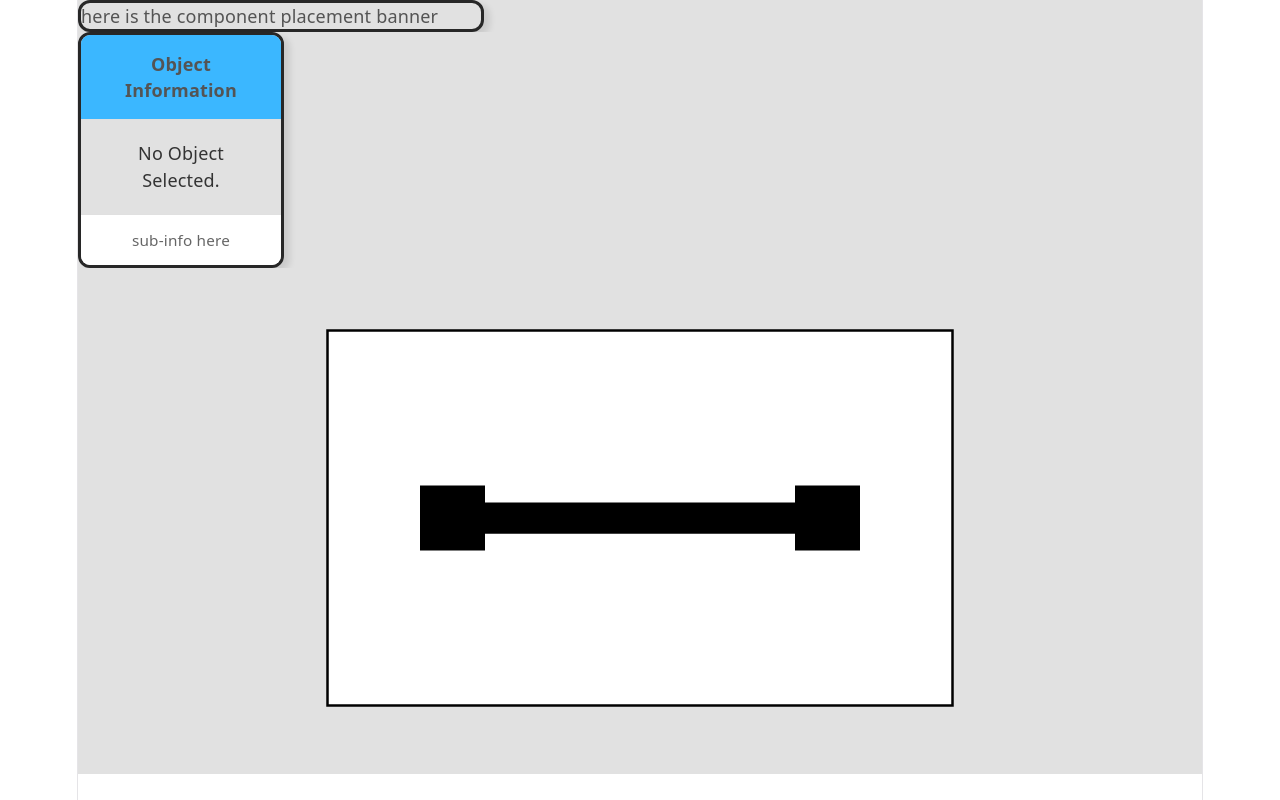
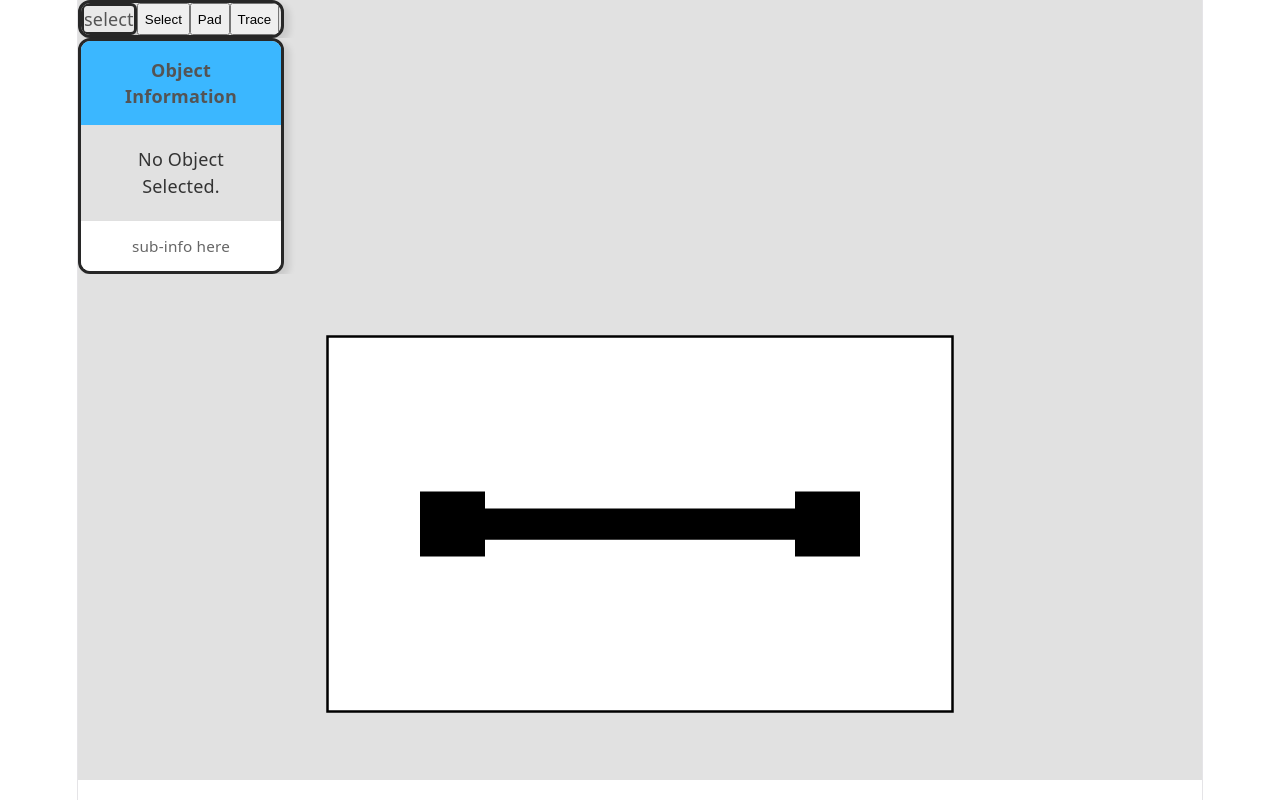
Before and after one commit to saynomayo/OpenSCAD-Circuits, a React (Vite) app: page / in a window 1280 px wide. Built offline with nearby package versions, Linux system fonts and the light colour scheme.

Commit message:
implemented toolbar with selectActiveTool and activeTool, select, pad, trace, and selected tool displayed via text in banner

```diff
--- a/src/App.tsx
+++ b/src/App.tsx
@@ -2,16 +2,17 @@ import { Canvas } from "./editor/Canvas";
 import { sampleScene } from "./model/sampleScene";
 import { useState } from 'react';
 import { InformationPanel } from "./components/InformationPanel";
+import { Toolbar } from "./components/Toolbar";
 import "./styling/App.css"
-import { ObjectBanner } from "./components/ObjectBanner";
 
 function App() {
   const [selectedObjectID, setSelectedObject] = useState<string>(null);
   const selectedObject = sampleScene.find((object) => selectedObjectID === object.id);
+  const [activeTool, setActiveTool] = useState("select");
   return (
     <div className="app">
       <div className="banner">
-        <ObjectBanner pad={null} trace={null}/>
+        <Toolbar toolbarClickCallback={setActiveTool} selectedTool={activeTool}/>
       </div>
       <div className="side-panel">
         <InformationPanel object={selectedObject}/>
--- a/src/components/ObjectBanner.tsx
+++ /dev/null
@@ -1,15 +0,0 @@
-import type { SceneObject} from "../model/geometry";
-import "../styling/Banner.css"
-
-type ObjectBannerProps = {
-    pad: SceneObject;
-    trace: SceneObject;
-}
-
-export function ObjectBanner({}: ObjectBannerProps) {
-    return (
-        <div className="ui-banner">
-            here is the component placement banner
-        </div>
-    )
-}
--- /dev/null
+++ b/src/components/Toolbar.tsx
@@ -0,0 +1,17 @@
+import "../styling/Banner.css"
+
+type toolbarProps = {
+    toolbarClickCallback: (string) => void;
+    selectedTool: (string);
+};
+
+export function Toolbar({toolbarClickCallback, selectedTool}: toolbarProps) {
+    return (
+        <div className="ui-banner">
+            <div className="selected-tool">{selectedTool}</div>
+            <button onClick={() => toolbarClickCallback("select")}>Select</button>
+            <button onClick={() => toolbarClickCallback("pad")}>Pad</button>
+            <button onClick={() => toolbarClickCallback("trace")}>Trace</button>
+        </div>
+    )
+}
--- a/src/styling/Banner.css
+++ b/src/styling/Banner.css
@@ -6,5 +6,16 @@
     border-radius: 12px;
     box-shadow: 6px 4px 6px rgba(0, 0, 0, 0.1);
     overflow: hidden;
-    max-width: 400px
+    max-width: 200px
 }
+
+.selected-tool {
+    display: flex;
+    flex-direction: row;
+    background-color: #e9e9e9;
+    border: 3px solid #272727;
+    border-radius: 6px;
+    box-shadow: 6px 4px 6px rgba(0, 0, 0, 0.1);
+    overflow: hidden;
+    max-width: 80px
+}
```
Also changed, not shown: src/model/scene.ts (added).
